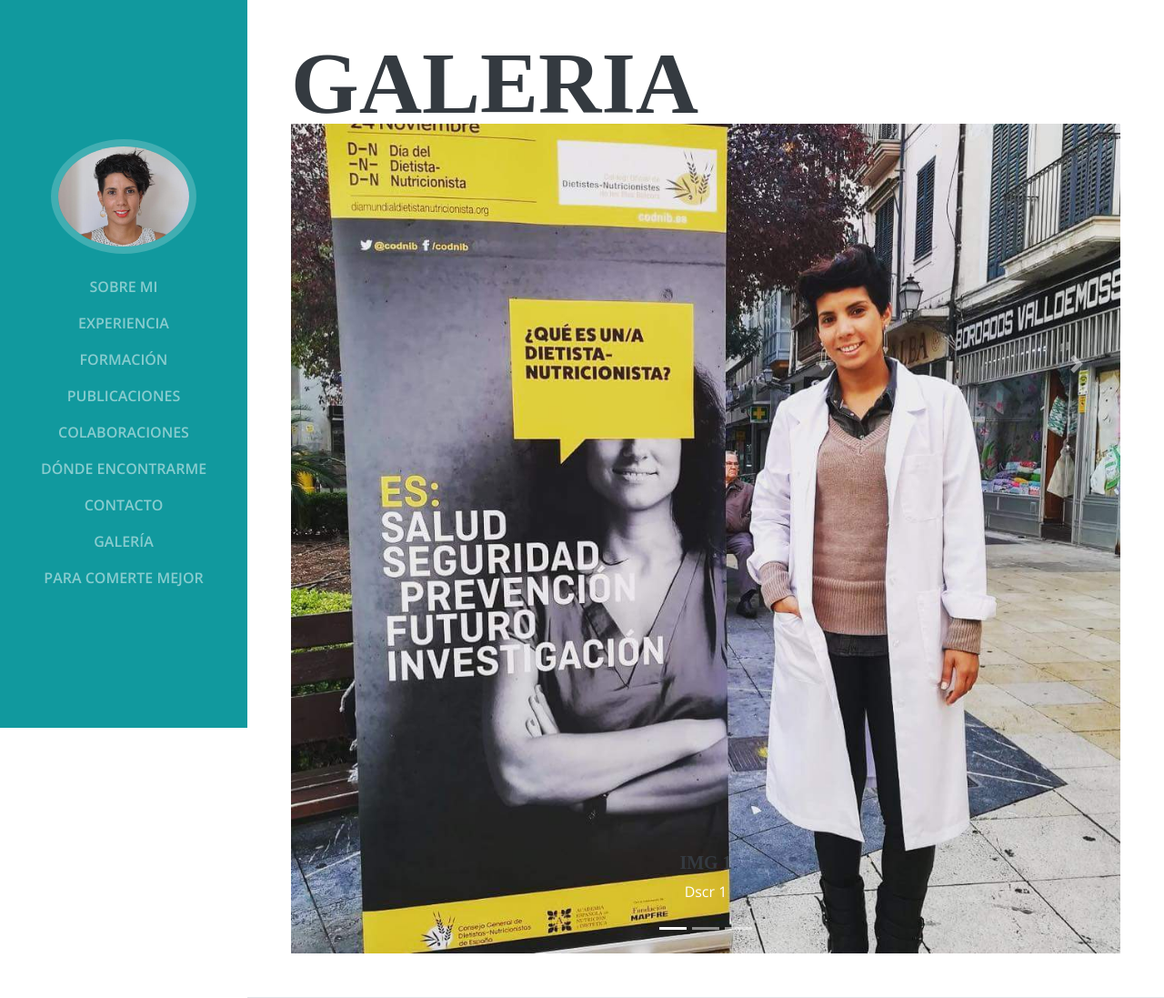
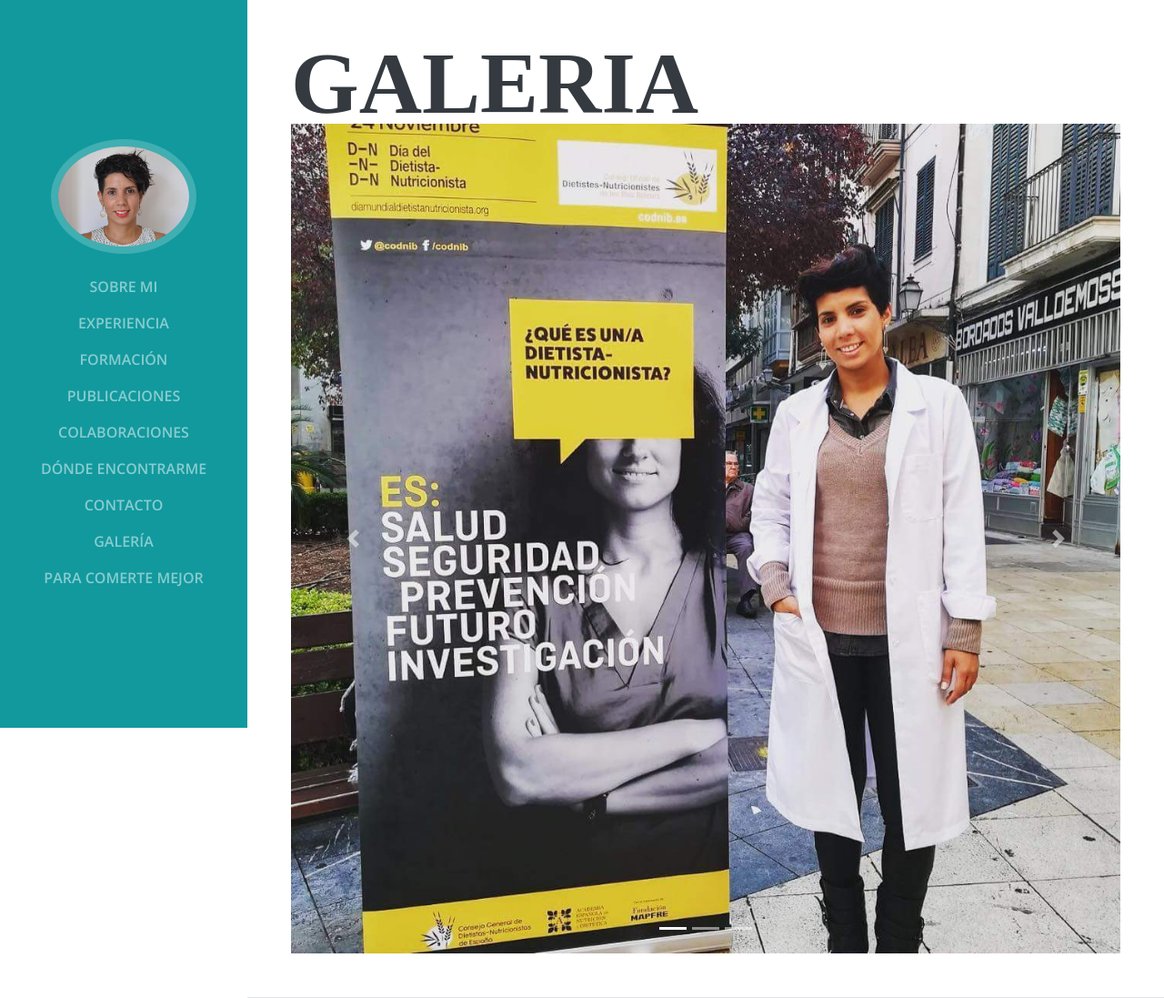
Before and after one commit to Cortocircuito/georgina-mysite, a Django app: page /galeria in a window 1280 px wide. Shown: the whole page at 91% size. Run offline with Django 3.2, Linux system fonts and the light colour scheme; some libraries are stand-ins or nearby versions; some web fonts are replaced.

Commit message:
Remove title and text

```diff
--- a/myprofile/templates/myprofile/galeria.html
+++ b/myprofile/templates/myprofile/galeria.html
@@ -17,25 +17,12 @@
       <div class="carousel-inner">
         <div class="carousel-item active">
           <img class="d-block w-100" src="{% static 'img/carousel/1.jpg' %}?auto=yes&bg=777&fg=555&text=First slide" alt="First slide">
-      <div class="carousel-caption d-none d-md-block">
-        <h5>Img 1</h5>
-        <p>Dscr 1</p>
-      </div>
-  </div>
         </div>
         <div class="carousel-item">
           <img class="d-block w-100" src="{% static 'img/carousel/2.jpg' %}?auto=yes&bg=666&fg=444&text=Second slide" alt="Second slide">
-      <div class="carousel-caption d-none d-md-block">
-        <h5>Img 2</h5>
-        <p>Dscr 2</p>
-      </div>
         </div>
         <div class="carousel-item">
           <img class="d-block w-100" src="{% static 'img/carousel/3.jpg' %}?auto=yes&bg=555&fg=333&text=Third slide" alt="Third slide">
-      <div class="carousel-caption d-none d-md-block">
-        <h5>Img 3</h5>
-        <p>Dscr 3</p>
-      </div>
         </div>
       </div>
       <a class="carousel-control-prev" href="#carouselExampleIndicators" role="button" data-slide="prev">
```
Lines whose indentation alone changed are shown as unchanged.
